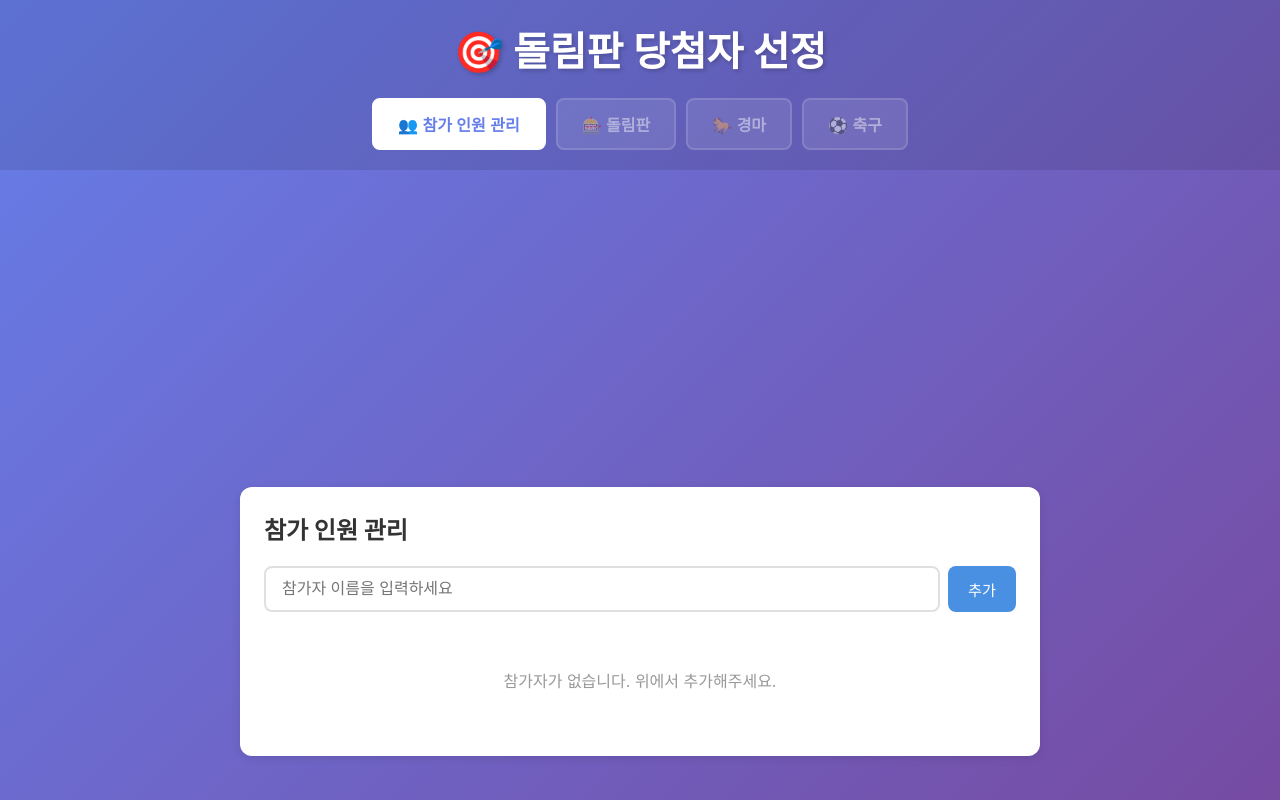
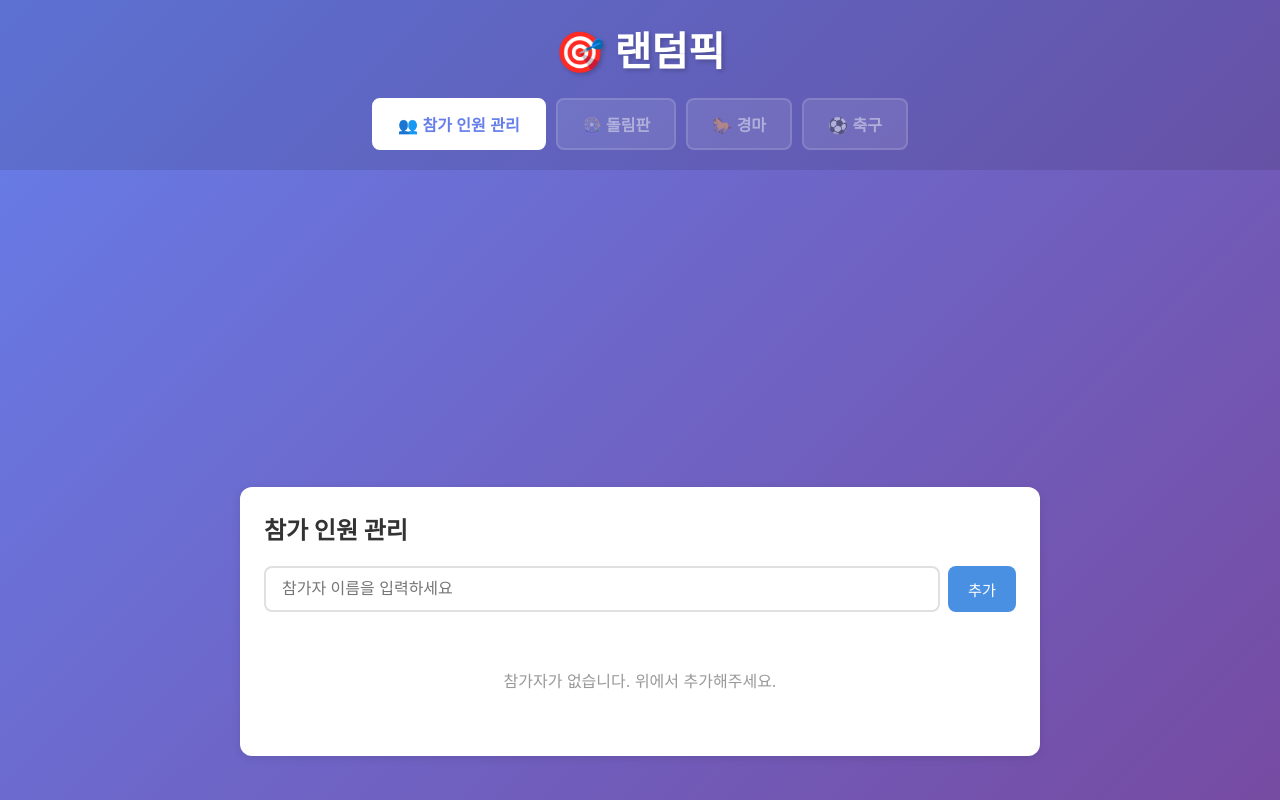
Before and after one commit to LimFull/random-pick, a React (Vite) app: page / in a window 1280 px wide. Built offline with nearby package versions, Linux system fonts and the light colour scheme.

Commit message:
chore: 제목, 탭 이모지 수정

```diff
--- a/src/App.tsx
+++ b/src/App.tsx
@@ -117,7 +117,7 @@ function App() {
   return (
     <div className="app">
       <header className="app-header">
-        <h1>🎯 돌림판 당첨자 선정</h1>
+        <h1>🎯 랜덤픽</h1>
       </header>
 
       {/* 탭 네비게이션 */}
@@ -133,7 +133,7 @@ function App() {
           onClick={() => setCurrentView('roulette')}
           disabled={participants.length === 0}
         >
-          🎰 돌림판
+          🎡 돌림판
         </button>
         <button
           className={`nav-button ${currentView === 'horseRace' ? 'active' : ''}`}
```
